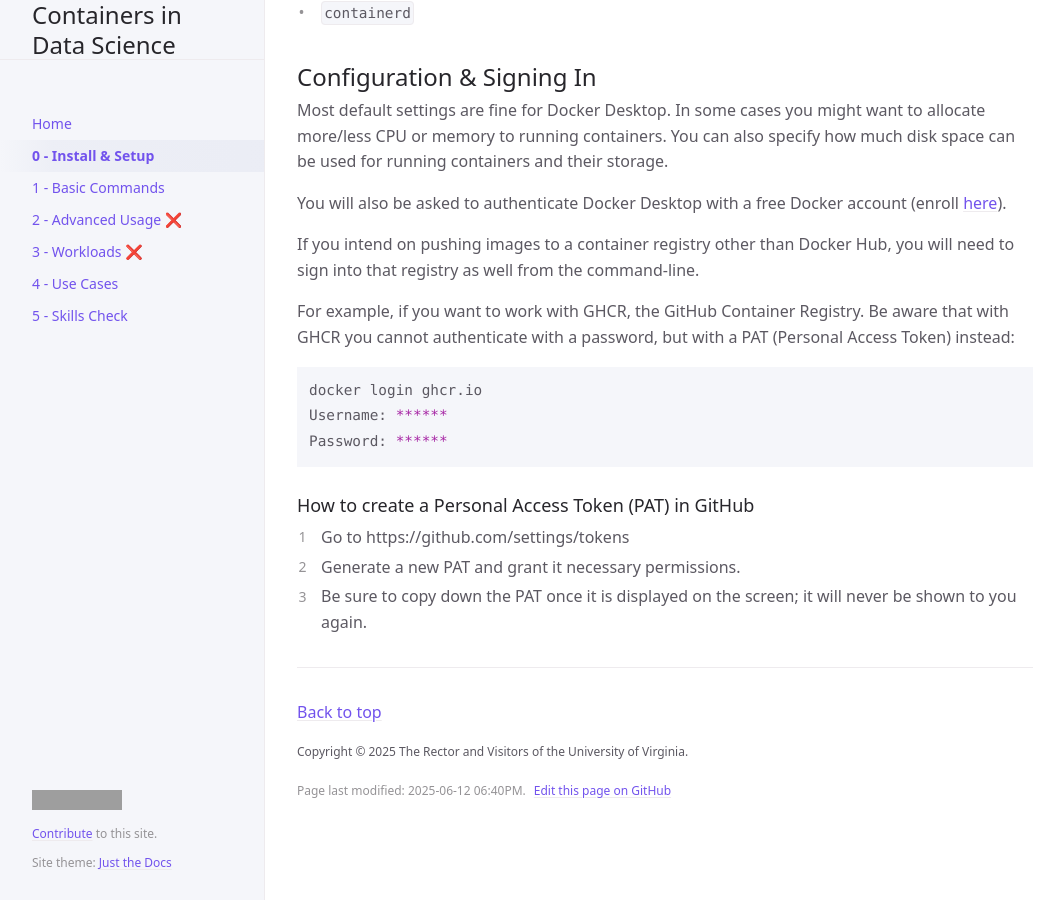
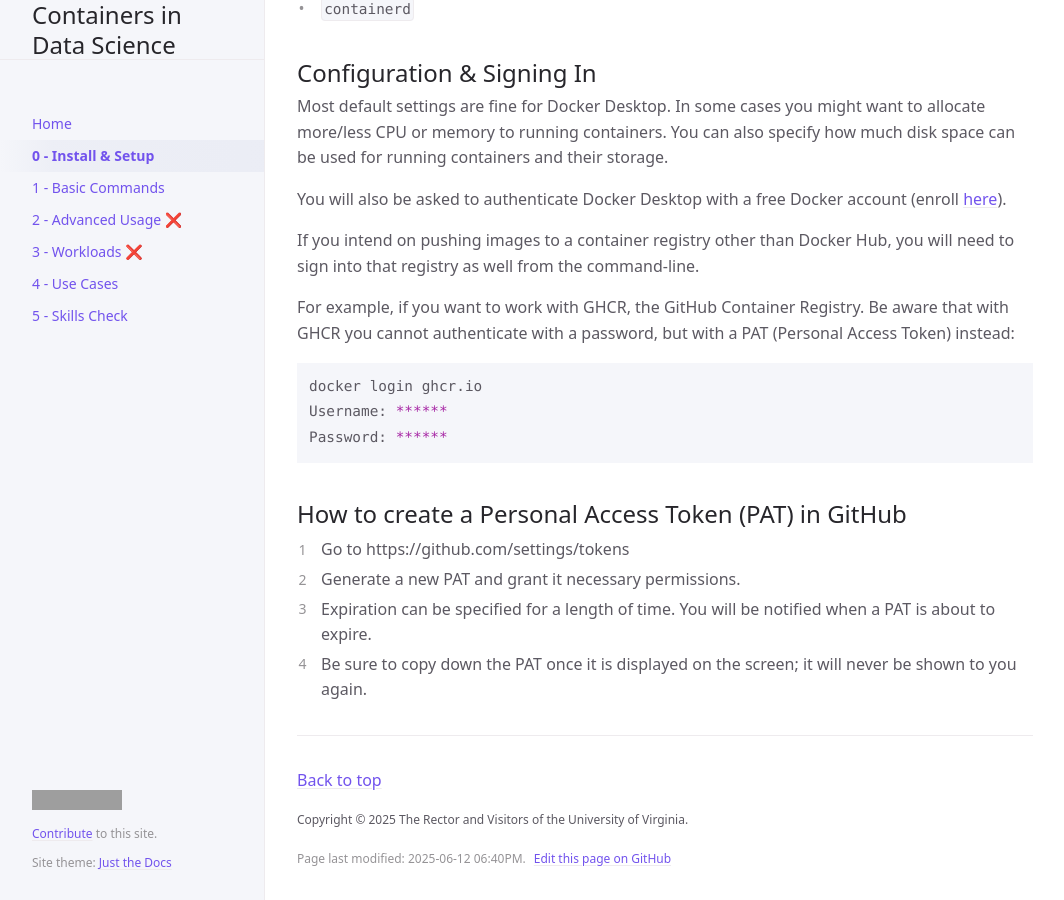
Before and after one commit to UVADS/container-basics, a Jekyll site: the page built from docs/setup.md, in a window 1280 px wide and 900 px high, scrolled down 569 px. Shown: the whole window, without its empty margins (107-1171 px from the left). Built offline with Jekyll 4.4.1, drawn with Linux system fonts in a browser that asks for light colours; cached includes are drawn as plain includes; grey boxes are pictures that could not be loaded.

Commit message:
Finished the setup page

````diff
--- a/docs/setup.md
+++ b/docs/setup.md
@@ -44,8 +44,9 @@ Username: ******
 Password: ******
 ```
 
-### How to create a Personal Access Token (PAT) in GitHub
+## How to create a Personal Access Token (PAT) in GitHub
 
 1. Go to https://github.com/settings/tokens
 2. Generate a new PAT and grant it necessary permissions.
-3. Be sure to copy down the PAT once it is displayed on the screen; it will never be shown to you again.
+3. Expiration can be specified for a length of time. You will be notified when a PAT is about to expire.
+4. Be sure to copy down the PAT once it is displayed on the screen; it will never be shown to you again.
````
